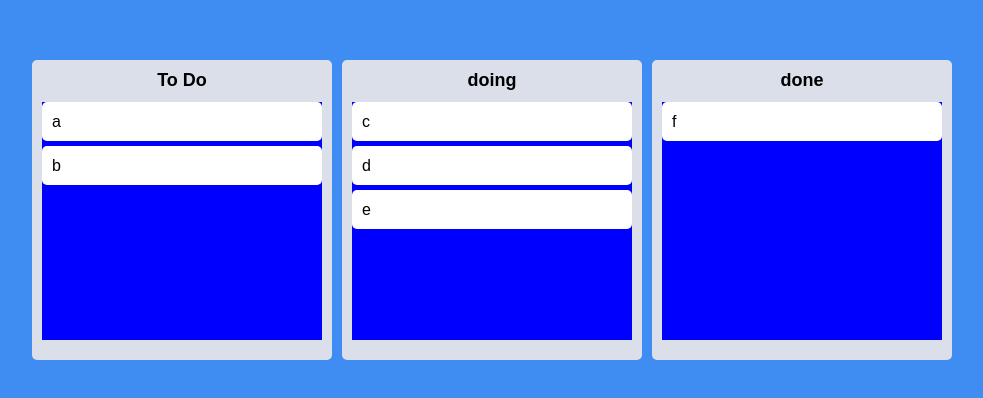
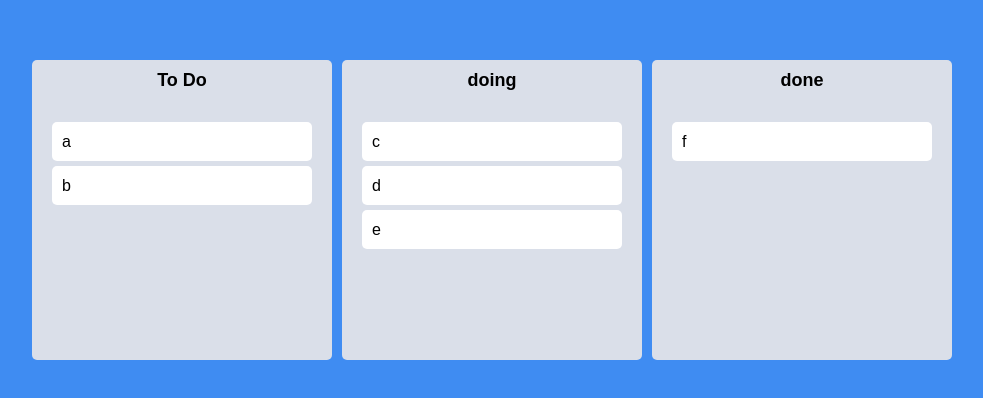
Before and after one commit to hyunjun00/react-master-class, a React (Create React App) app: page / in a window 1280 px wide. Shown: the part 190-588 px from the top of the page, without its empty margins (268-1251 px from the left). Built offline with nearby package versions, Linux system fonts and the light colour scheme.

Commit message:
Final Styles

```diff
--- a/src/Components/Board.tsx
+++ b/src/Components/Board.tsx
@@ -4,7 +4,6 @@
 
 const Wrapper = styled.div`
   width: 300px;
-  padding: 20px 10px;
   padding-top: 10px;
   background-color: ${(props) => props.theme.boardColor};
   border-radius: 5px;
@@ -22,9 +21,14 @@
 
 const Area = styled.div<IAreaProps>`
   background-color: ${(props) =>
-    props.isDraggingOver ? "pink" : props.isDraggingFromThis ? "red" : "blue"};
+    props.isDraggingOver
+      ? "#dfe6e9"
+      : props.isDraggingFromThis
+      ? "#b2bec3"
+      : "transparent"};
   flex-grow: 1;
   transition: background-color 0.3s ease-in-out;
+  padding: 20px;
 `;
 
 interface IBoardProps {
--- a/src/Components/DraggableCard.tsx
+++ b/src/Components/DraggableCard.tsx
@@ -2,11 +2,14 @@
 import { Draggable } from "react-beautiful-dnd";
 import styled from "styled-components";
 
-const Card = styled.div`
+const Card = styled.div<{ isDragging: boolean }>`
   border-radius: 5px;
   margin-bottom: 5px;
   padding: 10px 10px;
-  background-color: ${(props) => props.theme.cardColor};
+  background-color: ${(props) =>
+    props.isDragging ? "#74b9ff" : props.theme.cardColor};
+  box-shadow: ${(props) =>
+    props.isDragging ? "0px 2px 5px rgba(0,0,0,0.05)" : "none"};
 `;
 
 interface IDraggableCardProps {
@@ -17,8 +20,9 @@
 function DraggableCard({ toDo, index }: IDraggableCardProps) {
   return (
     <Draggable key={toDo} draggableId={toDo} index={index}>
-      {(magic) => (
+      {(magic, snapshot) => (
         <Card
+          isDragging={snapshot.isDragging}
           ref={magic.innerRef}
           {...magic.dragHandleProps}
           {...magic.draggableProps}
```
